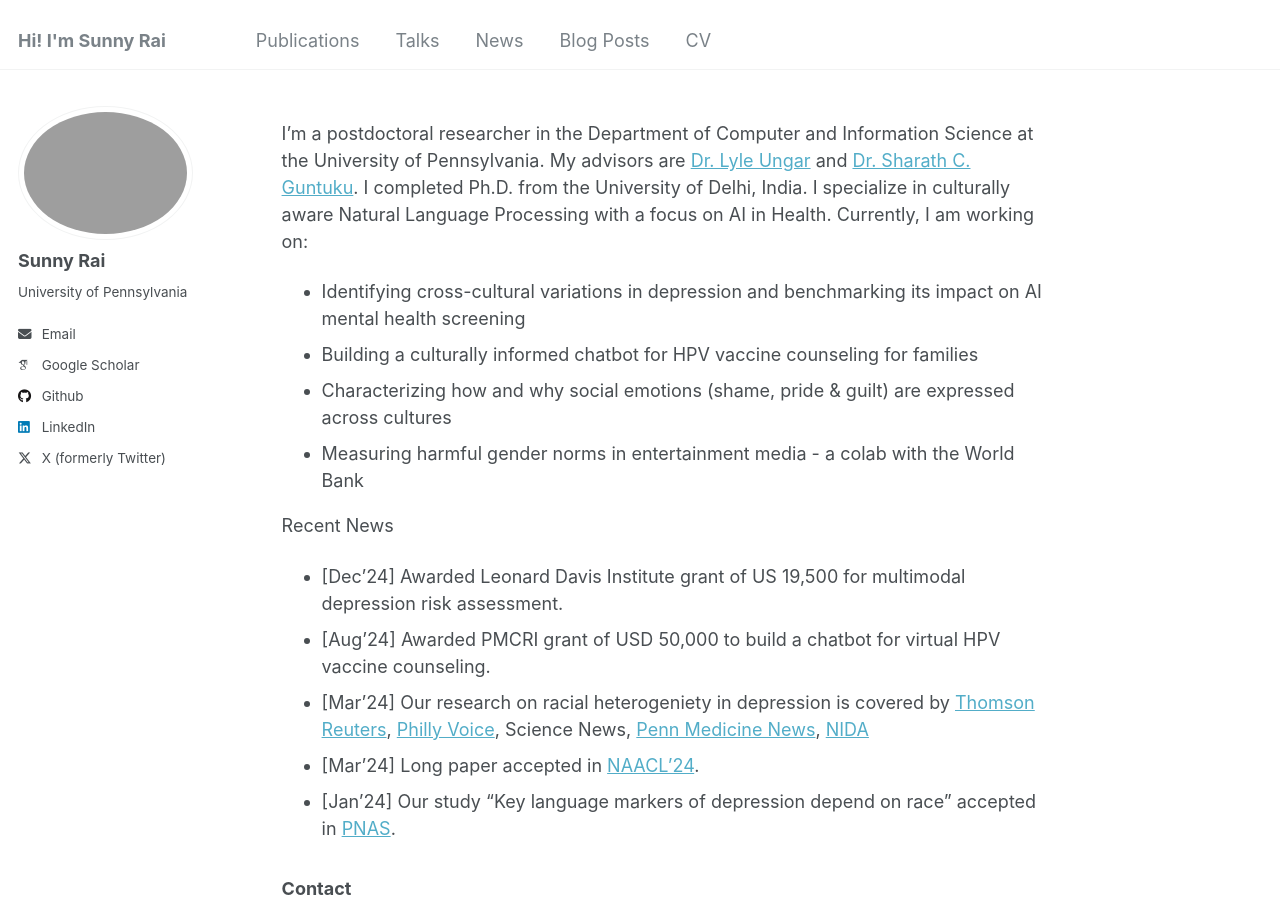
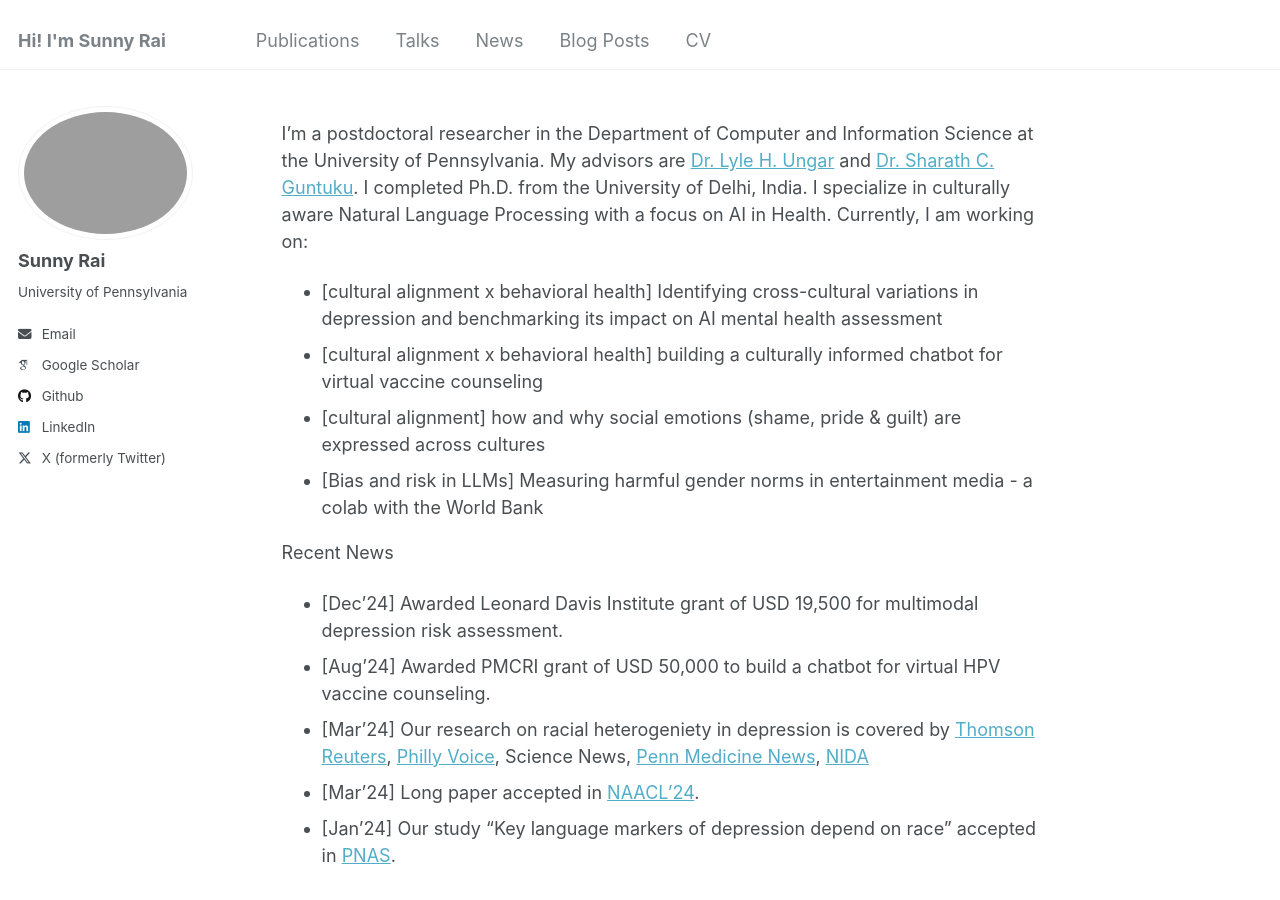
Before and after one commit to sunnyraiphd/drsunnyrai.github.io, a Jekyll site: the page built from _pages/about.md, in a window 1280 px wide and 900 px high. Built offline with Jekyll 4.4.1, drawn with Linux system fonts in a browser that asks for light colours; some web fonts are replaced.

Commit message:
minor changes

```diff
--- a/_pages/about.md
+++ b/_pages/about.md
@@ -9,16 +9,16 @@ redirect_from:
 
 
 
-I'm a postdoctoral researcher in the Department of Computer and Information Science at the University of Pennsylvania. My advisors are [Dr. Lyle Ungar](https://www.cis.upenn.edu/~ungar/) and [Dr. Sharath C. Guntuku](https://sharathg.cis.upenn.edu/). I completed Ph.D. from the University of Delhi, India. I specialize in culturally aware Natural Language Processing with a focus on AI in Health. Currently, I am working on:
+I'm a postdoctoral researcher in the Department of Computer and Information Science at the University of Pennsylvania. My advisors are [Dr. Lyle H. Ungar](https://www.cis.upenn.edu/~ungar/) and [Dr. Sharath C. Guntuku](https://sharathg.cis.upenn.edu/). I completed Ph.D. from the University of Delhi, India. I specialize in culturally aware Natural Language Processing with a focus on AI in Health. Currently, I am working on:
 
-- Identifying cross-cultural variations in depression and benchmarking its impact on AI mental health screening
-- Building a culturally informed chatbot for HPV vaccine counseling for families
-- Characterizing how and why social emotions (shame, pride & guilt) are expressed across cultures
-- Measuring harmful gender norms in entertainment media - a colab with the World Bank
+- [cultural alignment x behavioral health] Identifying cross-cultural variations in depression and benchmarking its impact on AI mental health assessment
+- [cultural alignment x behavioral health] building a culturally informed chatbot for virtual vaccine counseling
+- [cultural alignment] how and why social emotions (shame, pride & guilt) are expressed across cultures
+- [Bias and risk in LLMs] Measuring harmful gender norms in entertainment media - a colab with the World Bank
 
 Recent News
 
-* [Dec'24] Awarded Leonard Davis Institute grant of US 19,500 for multimodal depression risk assessment.
+* [Dec'24] Awarded Leonard Davis Institute grant of USD 19,500 for multimodal depression risk assessment.
 * [Aug'24] Awarded PMCRI grant of USD 50,000 to build a chatbot for virtual HPV vaccine counseling.
 * [Mar'24] Our research on racial heterogeniety in depression is covered by [Thomson Reuters](https://www.reuters.com/business/healthcare-pharmaceuticals/ai-fails-detect-depression-signs-social-media-posts-by-black-americans-study-2024-03-28/), [Philly Voice](https://www.phillyvoice.com/artificial-intelligence-depression-mental-health-racial-disparities-penn-study-ai/), Science News, [Penn Medicine News](https://www.pennmedicine.org/news/news-releases/2024/march/depression-in-black-people-unnoticed-by-ai-analyzing-social-media), [NIDA](https://nida.nih.gov/news-events/news-releases/2024/03/analysis-of-social-media-language-using-ai-models-predicts-depression-severity-for-white-americans-but-not-black-americans)
 * [Mar'24] Long paper accepted in [NAACL'24](https://2024.naacl.org/).
```
Also changed, not shown: _pages/about_srai.md (+1 -1 lines), _pages/news.md (+1 -0 lines), _pages/publications.md (+1 -1 lines).
